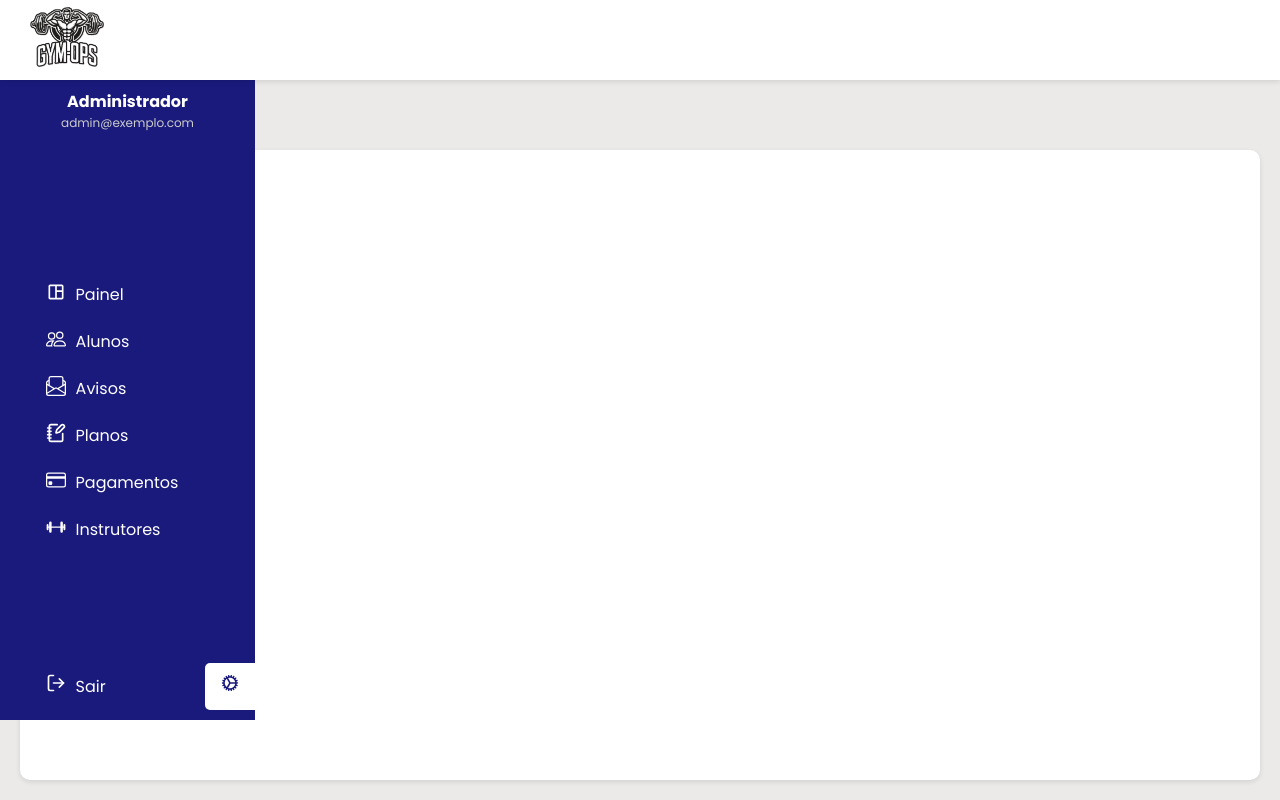
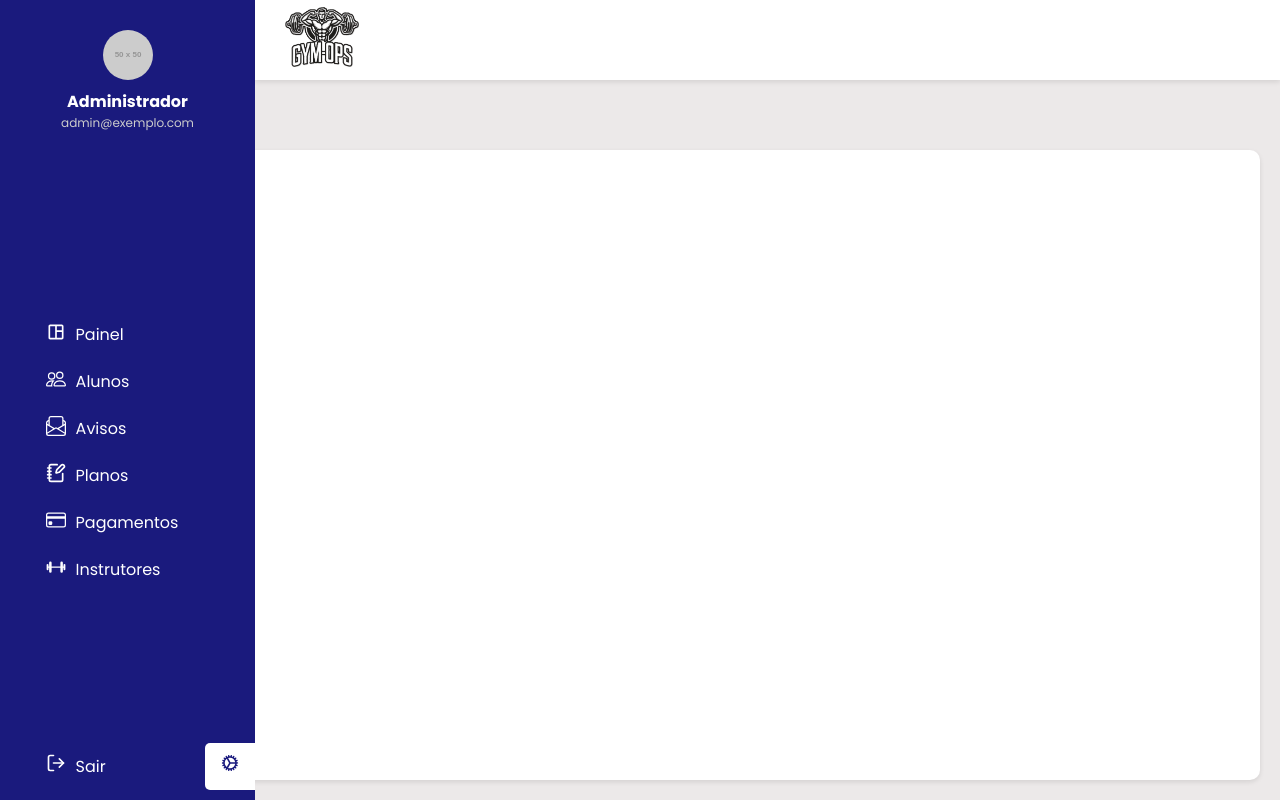
Before and after one commit to jeffaugg/gym-ops, a React (Vite) app in the folder Front/: page /settings in a window 1280 px wide. Built offline with nearby package versions, Linux system fonts and the light colour scheme.

Commit message:
fix: Correção da sidebar acima da topbar

```diff
--- a/Front/src/components/Admin/Sidebar/Sidebar.css
+++ b/Front/src/components/Admin/Sidebar/Sidebar.css
@@ -1,7 +1,7 @@
 .sidebar {
   position: fixed;
   width: 255px;
-  height: calc(100vh - 80px);
+  height: 100vh;
   background-color: #1a1a7d;
   color: white;
   display: flex;
--- a/Front/src/components/LayoutPages/Layout.css
+++ b/Front/src/components/LayoutPages/Layout.css
@@ -8,11 +8,11 @@
   .main-layout {
     display: flex;
     flex: 1;
-    margin-top: 80px;
   }
 
   .content {
     flex: 1;
+    margin-top: 80px;
     margin-left: 250px;
     padding: 20px;
     overflow-y: auto;
--- a/Front/src/components/Topbar/Topbar.css
+++ b/Front/src/components/Topbar/Topbar.css
@@ -5,6 +5,7 @@
   right: 0;
   height: 80px;
   display: flex;
+  margin-left: 255px;
   justify-content: space-between;
   align-items: center;
   background-color: #ffffff;
```
